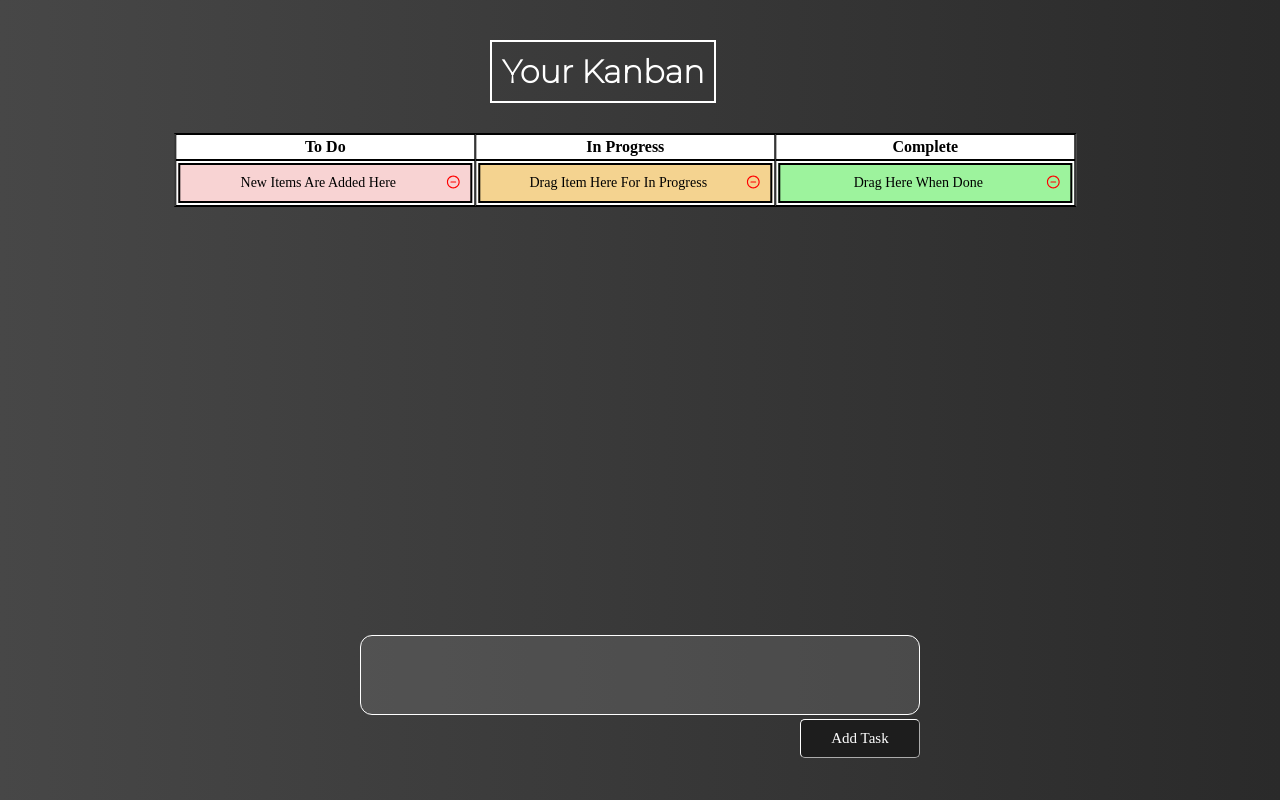
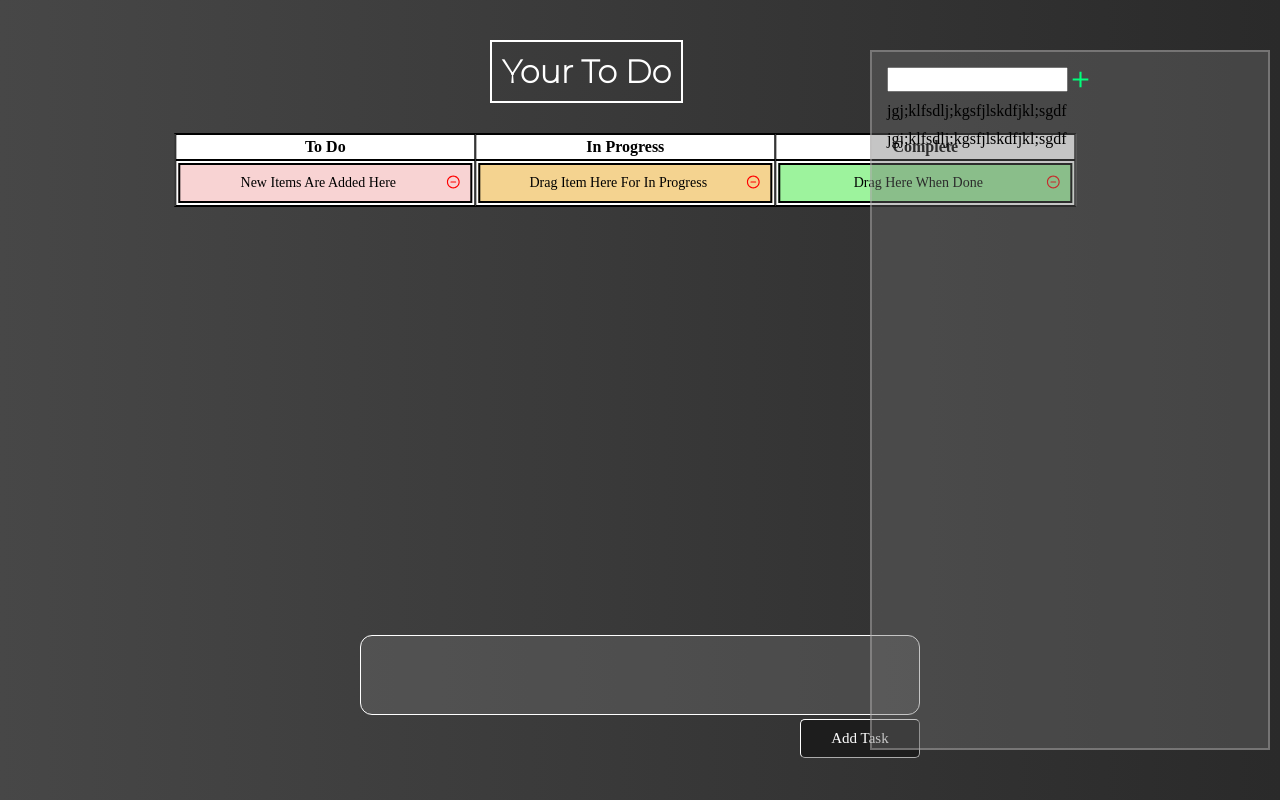
Before and after one commit to 8885os/Kanban, a React (Create React App) app: page / in a window 1280 px wide. Built offline with nearby package versions, Linux system fonts and the light colour scheme.

Commit message:
refactor

```diff
--- a/package.json
+++ b/package.json
@@ -1,6 +1,6 @@
 {
-    "name": "kanban",
-    "homepage": "https://8885os.github.io/Kanban",
+    "name": "todo",
+    "homepage": "https://8885os.github.io/Todo",
     "version": "0.1.0",
     "private": true,
     "dependencies": {
--- a/src/App.js
+++ b/src/App.js
@@ -5,6 +5,7 @@ import { useState, useEffect } from 'react';
 import { DndProvider } from "react-dnd";
 import { HTML5Backend } from "react-dnd-html5-backend";
 import { v4 as uuidv4 } from 'uuid';
+import SidePanel from "./components/SidePanel";
 
 
 
@@ -61,6 +62,7 @@ function App() {
                 <div>
                     <AddTask tasks={tasks} onAdd={newTask} />
                 </div>
+                <SidePanel></SidePanel>
             </DndProvider >
         </div>
 
--- a/src/components/Header.js
+++ b/src/components/Header.js
@@ -2,7 +2,7 @@ const Header = () => {
     return (
         <>
             <header className="App-header">
-                <h1>Your Kanban</h1>
+                <h1>Your To Do</h1>
             </header>
         </>
     )
--- /dev/null
+++ b/src/components/SidePanel.js
@@ -0,0 +1,23 @@
+import React from 'react'
+import { IoMdAdd } from 'react-icons/io'
+const SidePanel = () => {
+    return (
+        <div className='side-panel'>
+            <ol>
+
+                <li>
+                    <input className='making-new'></input>
+                    <IoMdAdd className='add' />
+                </li>
+                <li>
+                    jgj;klfsdlj;kgsfjlskdfjkl;sgdf
+                </li>
+                <li>
+                    jgj;klfsdlj;kgsfjlskdfjkl;sgdf
+                </li>
+            </ol>
+        </div>
+    )
+}
+
+export default SidePanel
--- a/src/index.css
+++ b/src/index.css
@@ -152,3 +152,37 @@ article {
 #tasktext {
     font-size: 14px;
 }
+
+.side-panel {
+    position: fixed;
+    display: flex;
+    right: 10px;
+    top: 50%;
+    transform: translateY(-50%);
+    width: 400px;
+    height: 700px;
+    background-color: rgba(111, 111, 111, 0.4);
+    border: 2px solid rgba(189, 187, 187, 0.4);
+    padding: 10px;
+}
+
+ol {
+    display: inline;
+    list-style-position: inside;
+}
+
+li {
+    background-color: transparent;
+    display: inline-flex;
+    width: 100%;
+    padding: 5px;
+}
+
+.add {
+    float: right;
+    display: flex;
+    cursor: pointer;
+    color: rgba(0, 255, 123, 1);
+    width: 25px;
+    height: 25px;
+}
```
Also changed, not shown: 1 other file (tests, documents, lock files or other folders).
